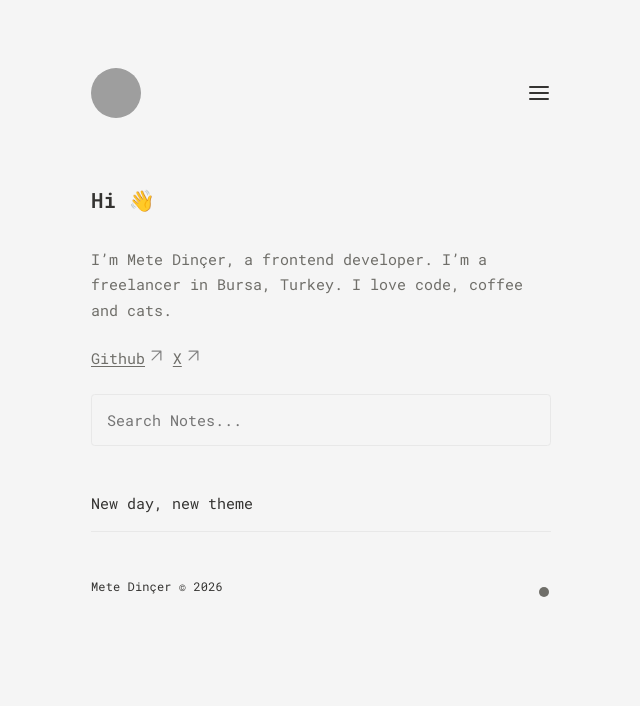
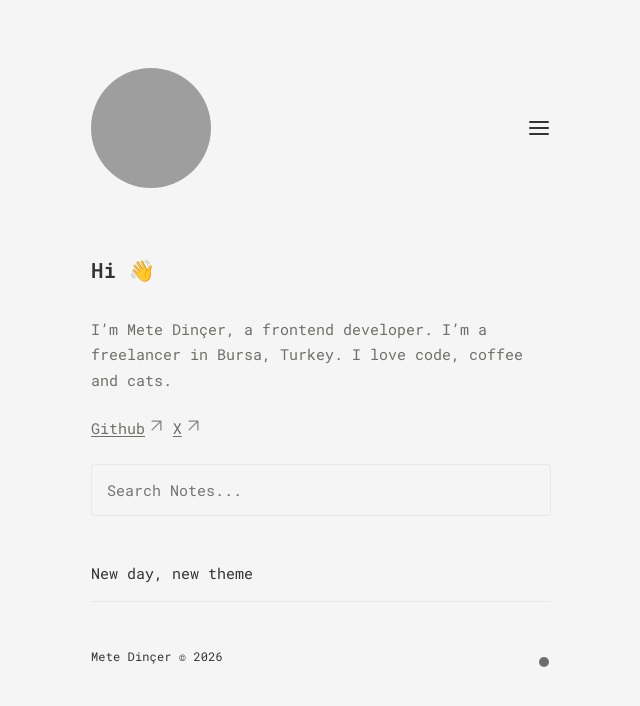
Before and after one commit to medincer/medincer.github.io, a Jekyll site: the page built from pages/index.md, in a window 1280 px wide. Shown: the top 706 px of the page, without its empty margins (319-959 px from the left). Built offline with Jekyll 4.4.1, drawn with Linux system fonts in a browser that asks for light colours; grey boxes are pictures that could not be loaded.

Commit message:
Update Nav.html

```diff
--- a/_includes/Nav.html
+++ b/_includes/Nav.html
@@ -1,7 +1,7 @@
 <nav class="nav">
   <div class="nav-left">
     <a href="{{ site.baseurl }}/">
-      <img src="https://avatars.githubusercontent.com/u/305893856?v=4" style="border-radius:50%" height="50" width="50"></img>
+      <img src="https://avatars.githubusercontent.com/u/305893856?v=4" style="border-radius:50%" height="120" width="120"></img>
     </a>
   </div>
 
```
